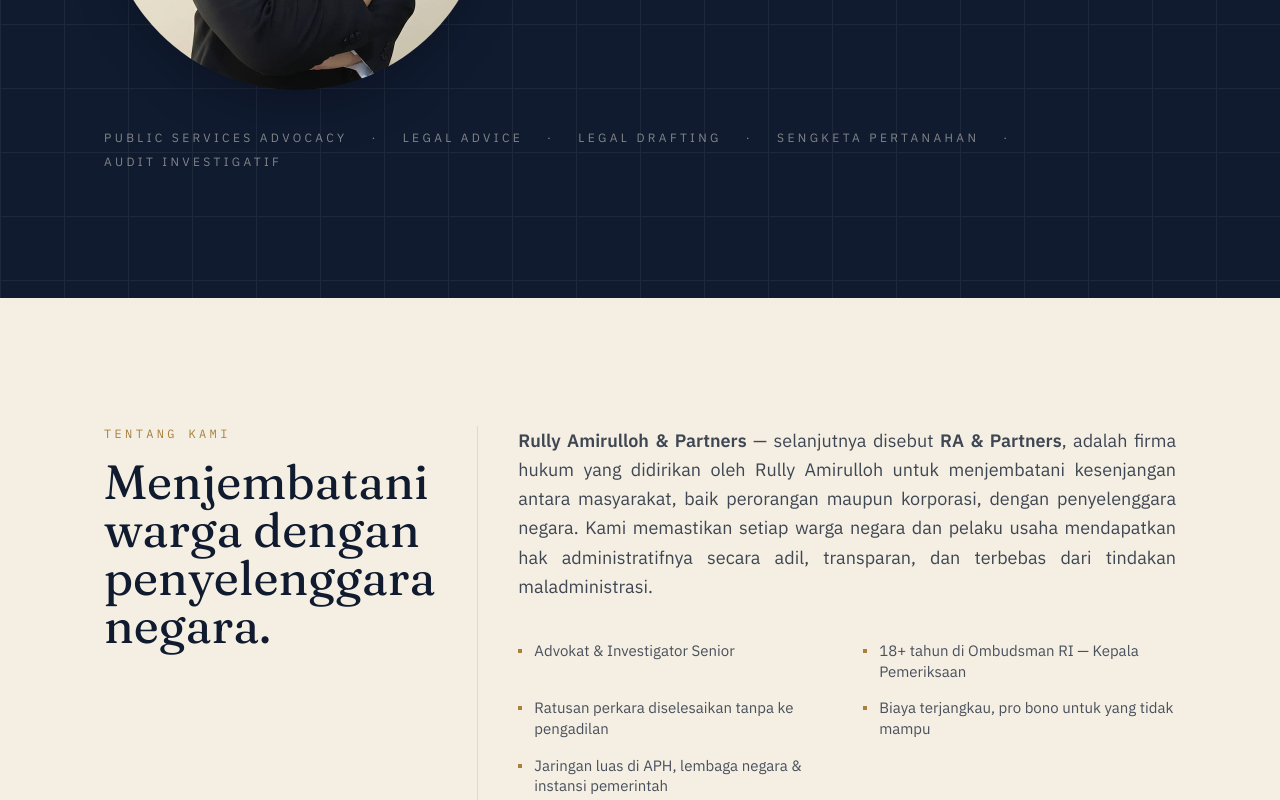
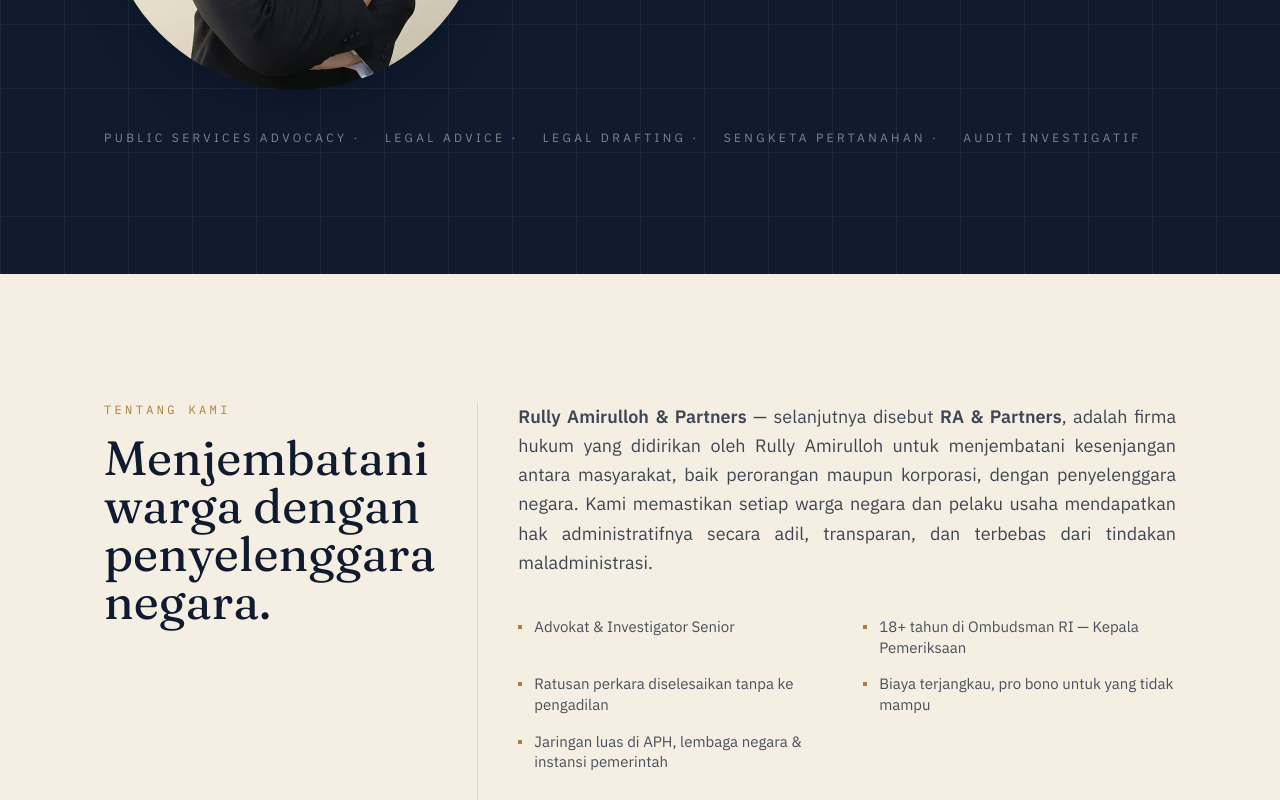
Before and after one commit to Gandskii12/Ra-Partners, a React (Vite) app: page / in a window 1280 px wide. Shown: the part 1000-1800 px from the top of the page. Built offline with nearby package versions, Linux system fonts and the light colour scheme.

Commit message:
Improve mobile responsiveness: add card styling for Approach steps and flowchart decision branches, fix services list alignment

```diff
--- a/src/components/Approach.tsx
+++ b/src/components/Approach.tsx
@@ -82,10 +82,10 @@
         </div>
 
         <div>
-          <div className="grid sm:grid-cols-2 lg:grid-cols-4 gap-6 md:gap-8 py-8 md:py-10">
+          <div className="grid sm:grid-cols-2 lg:grid-cols-4 gap-4 sm:gap-6 md:gap-8 py-8 md:py-10">
             {STEPS.map((s, index) => (
               <div key={s.no} className="relative">
-                <div className="flex flex-col items-center text-center">
+                <div className="lg:bg-transparent lg:border-none lg:p-0 lg:hover:bg-transparent bg-paper/5 border border-paper/20 rounded-2xl p-6 sm:p-8 flex flex-col items-center text-center hover:bg-paper/10 transition-colors">
                   <StepIcon gif={s.gif} fallback={s.fallback} />
                   <span className="font-display text-3xl md:text-4xl text-brass-light mb-2">
                     {s.no}
@@ -154,9 +154,9 @@
             </div>
 
             {/* Decision branches */}
-            <div className="grid md:grid-cols-2 gap-12 md:gap-20 mt-12">
+            <div className="grid md:grid-cols-2 gap-8 md:gap-20 mt-12">
               {/* Left branch */}
-              <div className="flex flex-col items-center">
+              <div className="flex flex-col items-center md:bg-transparent md:border-none md:p-0 bg-paper/5 border border-paper/20 rounded-2xl p-6">
                 <div className="bg-paper/5 border border-paper/20 px-6 py-3 rounded-xl text-center mb-6 w-full">
                   <p className="font-display text-lg font-medium text-paper/40">Bukan Kewenangan</p>
                 </div>
@@ -185,7 +185,7 @@
               </div>
 
               {/* Right branch */}
-              <div className="flex flex-col items-center">
+              <div className="flex flex-col items-center md:bg-transparent md:border-none md:p-0 bg-brass/5 border border-brass/20 rounded-2xl p-6">
                 <div className="bg-brass/10 border border-brass/40 px-6 py-3 rounded-xl text-center mb-6 w-full">
                   <p className="font-display text-lg font-medium text-brass-light">Kewenangan</p>
                 </div>
--- a/src/components/Hero.tsx
+++ b/src/components/Hero.tsx
@@ -80,15 +80,11 @@
           </div>
         </div>
 
-        <div className="mt-8 md:mt-10 flex flex-wrap gap-x-4 md:gap-x-6 gap-y-2 text-[10px] md:text-xs uppercase tracking-widest2 text-paper/50">
-          <span>Public Services Advocacy</span>
-          <span aria-hidden="true">·</span>
-          <span>Legal Advice</span>
-          <span aria-hidden="true">·</span>
-          <span>Legal Drafting</span>
-          <span aria-hidden="true">·</span>
-          <span>Sengketa Pertanahan</span>
-          <span aria-hidden="true">·</span>
+        <div className="mt-8 md:mt-10 flex flex-wrap items-center justify-center md:justify-start gap-x-4 md:gap-x-6 gap-y-2 text-[10px] md:text-xs uppercase tracking-widest2 text-paper/50">
+          <span>Public Services Advocacy ·</span>
+          <span>Legal Advice ·</span>
+          <span>Legal Drafting ·</span>
+          <span>Sengketa Pertanahan ·</span>
           <span>Audit Investigatif</span>
         </div>
       </div>
```
